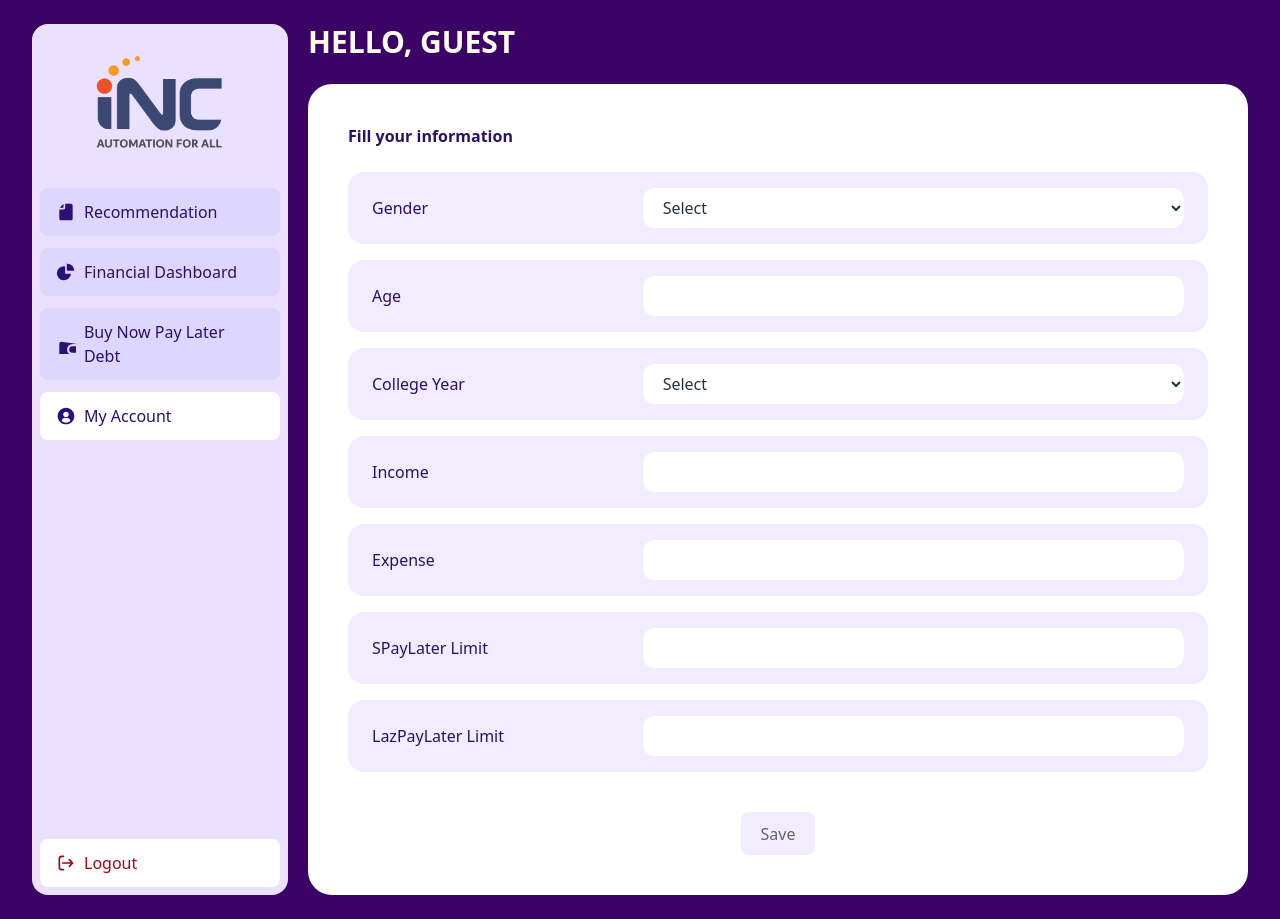
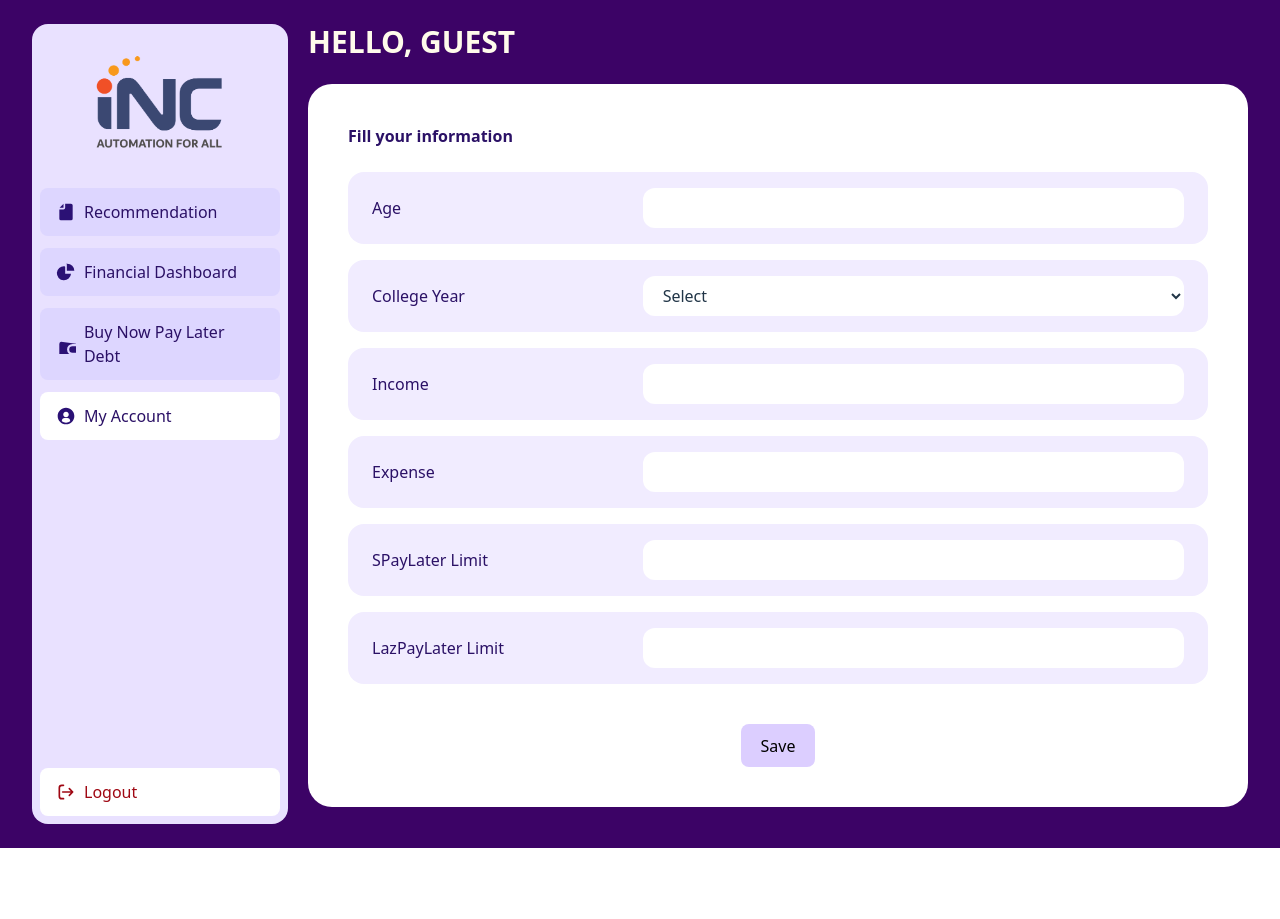
Before and after one commit to nuttamon21574/WebApp, a React (Vite) app in the folder Frontend/: page /my-account in a window 1280 px wide. After the commit the page ends 848 px from the top, so only its background shows below. Built offline with nearby package versions, Linux system fonts and the light colour scheme.

Commit message:
Update FormContainer.jsx

```diff
--- a/Frontend/src/components/Form/FormContainer.jsx
+++ b/Frontend/src/components/Form/FormContainer.jsx
@@ -16,7 +16,7 @@ export default function FormContainer() {
   const navigate = useNavigate()
 
   const [form, setForm] = useState({
-    gender: "",
+    //gender: "",
     age: "",
     year: "",
     income: "",
@@ -43,7 +43,7 @@ export default function FormContainer() {
           const data = snap.data()
 
           setForm({
-            gender: data.gender || "",
+            //gender: data.gender || "",
             age: data.age ?? "",
             year: data.year || "",
             income: data.income ?? "",
@@ -73,38 +73,65 @@ export default function FormContainer() {
 
   /* ---------------- ฟังก์ชัน save จริง ---------------- */
 
-  const saveData = async () => {
+  const saveData = async (riskTier) => {
   const user = auth.currentUser
   if (!user) return
 
   const income = Number(form.income)
   const expense = Number(form.expense)
 
+  const balance = income - expense
+  const total_limit =
+    Number(form.spaylater_limit) +
+    Number(form.lazpaylater_limit)
+
+  // =========================
+  // SAVE DATA
+  // =========================
   await setDoc(
     doc(db, "users", user.uid),
     {
-        gender: form.gender,
-        age: Number(form.age),
-        year: form.year,
-
-        income: income,
-        expense: expense,
-
-        spaylater_limit: Number(form.spaylater_limit),
-        lazpaylater_limit: Number(form.lazpaylater_limit),
-
-        balance: income - expense,
-        total_limit: Number(form.spaylater_limit) + Number(form.lazpaylater_limit),
-        risk_tier: null,
-
+      ...form,
+      income,
+      expense,
+      balance,
+      total_limit,
+      risk_tier: riskTier,
       updatedAt: new Date(),
     },
     { merge: true }
   )
 
-    navigate("/BNPL")
+  // =========================
+  // 🔥 ADD THIS (no timeout)
+  // =========================
+  const getCurrentMonth = () => {
+    const now = new Date()
+    const thai = new Date(
+      now.toLocaleString("en-US", { timeZone: "Asia/Bangkok" })
+    )
+
+    return `${thai.getFullYear()}-${String(
+      thai.getMonth() + 1
+    ).padStart(2, "0")}`
   }
 
+  await fetch("http://localhost:5000/api/calculate", {
+    method: "POST",
+    headers: {
+      "Content-Type": "application/json",
+    },
+    body: JSON.stringify({
+      uid: user.uid,
+      month: getCurrentMonth(), // ✅ สำคัญ
+    }),
+  })
+
+  // =========================
+  // 🚀 navigate AFTER AI
+  // =========================
+  // navigate("/BNPL")
+}
   /* ---------------- Save / Update ---------------- */
 
   const handleSave = async () => {
@@ -134,21 +161,29 @@ export default function FormContainer() {
       return
     }
 
-      /* --------- คำนวณ I/E --------- */
-
     const ratio = income / expense
     setIeRatio(ratio)
 
-      /* --------- ถ้า I/E ≤ 1 แสดง popup --------- */
+    /* 🔥 CALCULATE RISK */
+    let riskTier = "LOW"
 
     if (ratio <= 1) {
-        setShowCard(true)
-        return
+      riskTier = "HIGH"
+    } else if (ratio <= 1.5) {
+      riskTier = "MED"
     }
 
-      /* --------- ปกติ save เลย --------- */
+    /* popup */
+    if (ratio <= 1) {
+      setShowCard(true)
+    }
 
-      await saveData()
+    /* save */
+    await saveData(riskTier)
+
+    if (ratio > 1) {
+      navigate("/BNPL")
+    }
 
   } catch (err) {
     console.error(err)
@@ -165,20 +200,6 @@ export default function FormContainer() {
 
       <div className="space-y-4">
 
-        <FormRow label="Gender">
-          <select
-            className="rounded-xl px-4 py-2 bg-white w-full"
-            value={form.gender}
-            onChange={(e) =>
-              setForm({ ...form, gender: e.target.value })
-            }
-          >
-            <option value="">Select</option>
-            <option value="male">Male</option>
-            <option value="female">Female</option>
-            <option value="other">Other</option>
-          </select>
-        </FormRow>
 
         <FormRow label="Age">
           <input
@@ -268,8 +289,8 @@ export default function FormContainer() {
         <div className="fixed inset-0 flex items-center justify-center bg-black/40 z-50">
           <IncreaseIncomeCard
             ieRatio={ieRatio}
-            onClose={async () => {
-              setShowCard(false)
+            onClose={() => {
+            setShowCard(false) // ✅ แค่ปิด popup
           }}
           />
         </div>
```
Lines whose indentation alone changed are shown as unchanged.
